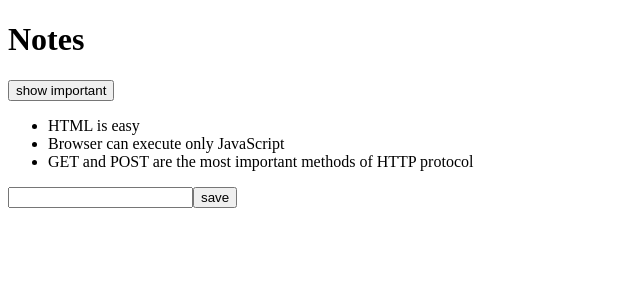
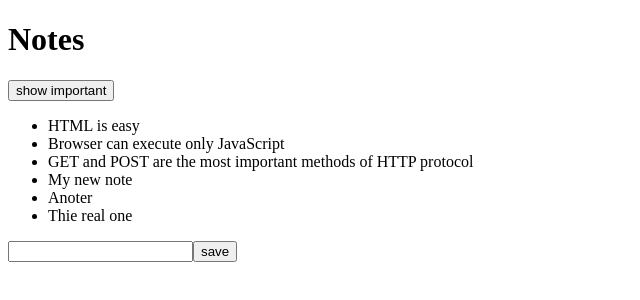
Before and after one commit to SimonTC/FullStackOpen2022, a React (Create React App) app in the folder examples/notes/: page / in a window 1280 px wide. Shown: the top 300 px of the page, without its empty margins (0-640 px from the left). Built offline with nearby package versions, Linux system fonts and the light colour scheme; data requests are answered from the project's data file.

Commit message:
Part 2.d - notes example - Save data to database

```diff
--- a/examples/notes/db.json
+++ b/examples/notes/db.json
@@ -17,6 +17,24 @@
       "content": "GET and POST are the most important methods of HTTP protocol",
       "date": "2022-1-17T19:20:14.298Z",
       "important": true
+    },
+    {
+      "content": "My new note",
+      "date": "2022-04-08T19:29:29.769Z",
+      "important": false,
+      "id": 4
+    },
+    {
+      "content": "Anoter",
+      "date": "2022-04-08T19:32:28.113Z",
+      "important": false,
+      "id": 5
+    },
+    {
+      "content": "Thie real one ",
+      "date": "2022-04-08T19:33:53.462Z",
+      "important": false,
+      "id": 6
     }
   ]
 }
--- a/examples/notes/src/App.js
+++ b/examples/notes/src/App.js
@@ -29,12 +29,15 @@ const App = () => {
     const noteObject = {
       content: newNote,
       date: new Date().toISOString(),
-      important: Math.random() < 0.5,
-      id: notes.length + 1,
+      important: Math.random() < 0.5
     }
 
-    setNotes(notes.concat(noteObject))
-    setNewNote('')
+    axios
+      .post('http://localhost:3001/notes', noteObject)
+      .then(response => {
+        setNotes(notes.concat(response.data))
+        setNewNote('')
+      })
   }
 
   const notesToShow = showAll
```
